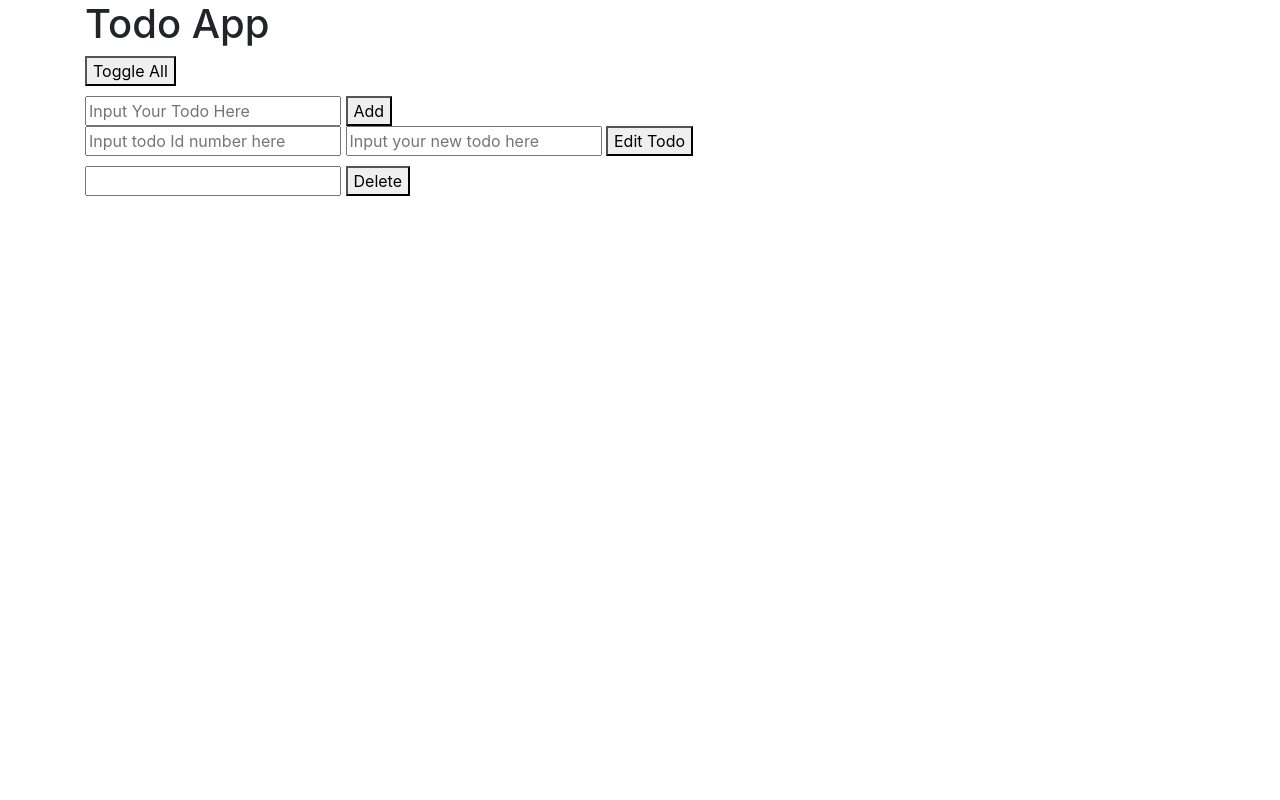
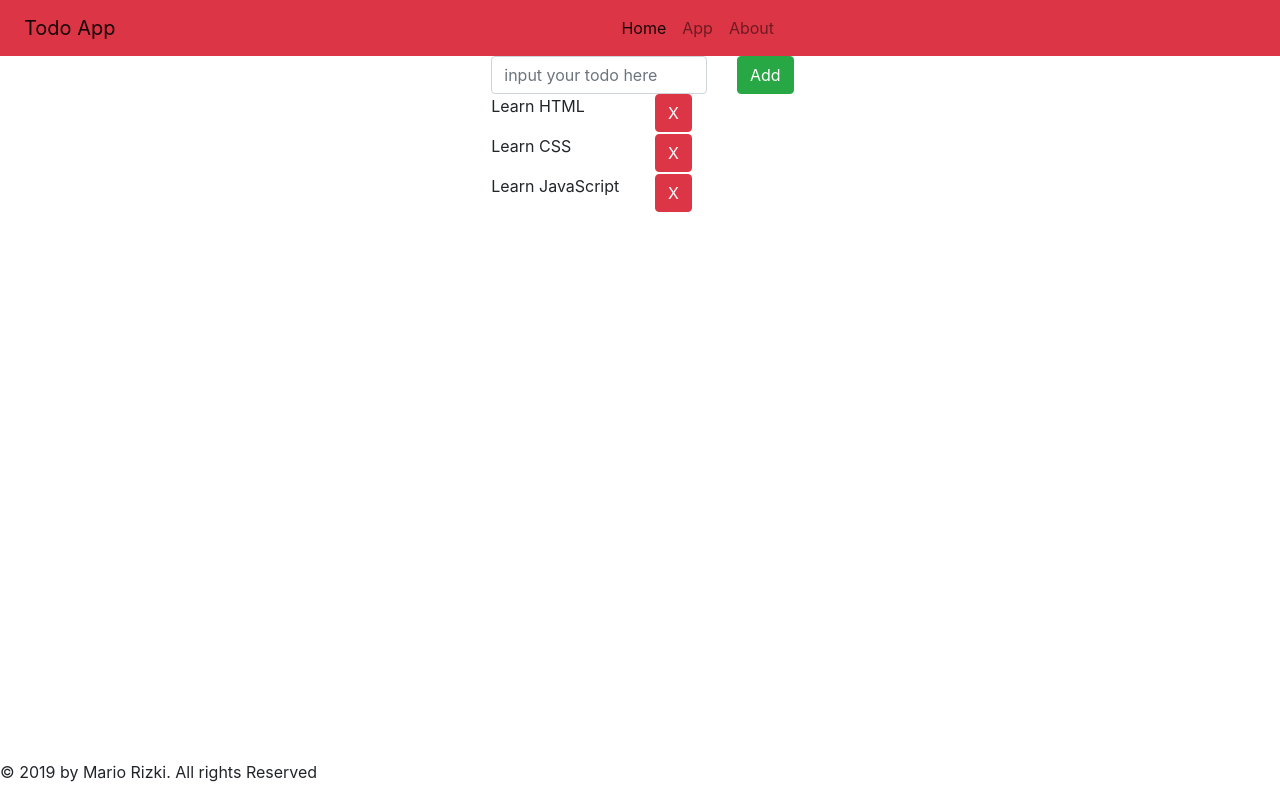
Before and after one commit to mariorizki/learn-DOM, a plain HTML site: page index.html in a window 1280 px wide. Drawn offline with nearby package versions, Linux system fonts and the light colour scheme; a web font is replaced by a local one.

Commit message:
create new layout

```diff
--- a/index.html
+++ b/index.html
@@ -11,74 +11,129 @@
     <!-- Bootstrap CSS -->
     <link
       rel="stylesheet"
-      href="https://maxcdn.bootstrapcdn.com/bootstrap/4.0.0/css/bootstrap.min.css"
-      integrity="sha384-Gn5384xqQ1aoWXA+058RXPxPg6fy4IWvTNh0E263XmFcJlSAwiGgFAW/dAiS6JXm"
+      href="https://stackpath.bootstrapcdn.com/bootstrap/4.2.1/css/bootstrap.min.css"
+      integrity="sha384-GJzZqFGwb1QTTN6wy59ffF1BuGJpLSa9DkKMp0DgiMDm4iYMj70gZWKYbI706tWS"
       crossorigin="anonymous"
     />
-    <link rel="stylesheet" href="index.css" />
 
-    <title>Learn DOM</title>
+    <!-- CSS -->
+    <link rel="stylesheet" href="style.css" />
+
+    <!-- Fonts -->
+    <link
+      href="https://fonts.googleapis.com/css?family=Viga"
+      rel="stylesheet"
+    />
+
+    <!-- Animate -->
+    <link
+      rel="stylesheet"
+      href="https://cdnjs.cloudflare.com/ajax/libs/animate.css/3.7.0/animate.min.css"
+    />
+    <title>Todo App</title>
   </head>
 
   <body>
-    <div class="container">
-      <h1>Todo App</h1>
+    <!-- navbar -->
+    <nav class="navbar navbar-expand-lg navbar-light bg-danger">
+      <a
+        class="navbar-brand ml-2 animated infinite rubberBand delay-2s"
+        href="#"
+        >Todo App</a
+      >
+      <button
+        class="navbar-toggler"
+        type="button"
+        data-toggle="collapse"
+        data-target="#navbarNavAltMarkup"
+        aria-controls="navbarNavAltMarkup"
+        aria-expanded="false"
+        aria-label="Toggle navigation"
+      >
+        <span class="navbar-toggler-icon"></span>
+      </button>
+      <div class="collapse navbar-collapse" id="navbarNavAltMarkup">
+        <div class="navbar-nav mx-auto">
+          <a class="nav-item nav-link active" href="#"
+            >Home<span class="sr-only">(current)</span></a
+          >
+          <a class="nav-item nav-link" href="#">App</a>
+          <a class="nav-item nav-link" href="#">About</a>
+        </div>
+      </div>
+    </nav>
+    <!-- end of navbar -->
 
-      <div>
-        <button id="toggleAllButton" onclick="handlers.toggleAll()">
-          Toggle All
-        </button>
+    <!-- app -->
+    <div class="row justify-content-center">
+      <div class="col-10 col-sm-6 col-md-5 col-lg-5 col-xl-3 app">
+        <form class="row input-form">
+          <div class="col-9 col-sm-9">
+            <input
+              type="text"
+              class="form-control"
+              placeholder="input your todo here"
+            />
+          </div>
+          <div class="col-3 col-sm-1">
+            <button type="button" class="btn btn-success">Add</button>
+          </div>
+        </form>
+        <!-- task section -->
+        <div class="row tasks">
+          <div class="col">
+            <p>Learn HTML</p>
+          </div>
+          <div class="col">
+            <button type="button" class="btn btn-danger">X</button>
+          </div>
+        </div>
+        <div class="row tasks">
+          <div class="col">
+            <p>Learn CSS</p>
+          </div>
+          <div class="col">
+            <button type="button" class="btn btn-danger">X</button>
+          </div>
+        </div>
+        <div class="row tasks">
+          <div class="col">
+            <p>Learn JavaScript</p>
+          </div>
+          <div class="col">
+            <button type="button" class="btn btn-danger">X</button>
+          </div>
+        </div>
       </div>
+    </div>
+    <!-- end of app -->
 
-      <form onsubmit="handlers.addTodo()">
-        <input
-          id="addTodoText"
-          type="text"
-          placeholder="Input Your Todo Here"
-        />
-        <button id="addTodo" type="submit">
-          Add
-        </button>
-      </form>
+    <!-- footer -->
+    <img
+      src="assets/banner.png"
+      class="footer-image img-fluid fixed-bottom"
+      alt=""
+    />
+    <div id="footer" class="footer fixed-bottom">
+      <p>&copy; 2019 by Mario Rizki. All rights Reserved</p>
+    </div>
+    <!-- end of footer -->
 
-      <div>
-        <input
-          id="inputTodoId"
-          type="number"
-          placeholder="Input todo Id number here"
-        />
-        <input
-          id="inputNewTodo"
-          type="text"
-          placeholder="Input your new todo here"
-        />
-        <button id="editTodo" onclick="handlers.editTodo()">Edit Todo</button>
-      </div>
-
-      <div>
-        <input id="inputDeleteTodoId" type="number" />
-        <button id="deleteTodo" onclick="handlers.deleteTodo()">Delete</button>
-      </div>
-
-      <ul></ul>
-    </div>
-
-    <script src="index.js"></script>
     <!-- Optional JavaScript -->
     <!-- jQuery first, then Popper.js, then Bootstrap JS -->
     <script
-      src="https://code.jquery.com/jquery-3.2.1.slim.min.js"
-      integrity="sha384-KJ3o2DKtIkvYIK3UENzmM7KCkRr/rE9/Qpg6aAZGJwFDMVNA/GpGFF93hXpG5KkN"
+      src="https://code.jquery.com/jquery-3.3.1.slim.min.js"
+      integrity="sha384-q8i/X+965DzO0rT7abK41JStQIAqVgRVzpbzo5smXKp4YfRvH+8abtTE1Pi6jizo"
       crossorigin="anonymous"
     ></script>
     <script
-      src="https://cdnjs.cloudflare.com/ajax/libs/popper.js/1.12.9/umd/popper.min.js"
-      integrity="sha384-ApNbgh9B+Y1QKtv3Rn7W3mgPxhU9K/ScQsAP7hUibX39j7fakFPskvXusvfa0b4Q"
+      src="https://cdnjs.cloudflare.com/ajax/libs/popper.js/1.14.6/umd/popper.min.js"
+      integrity="sha384-wHAiFfRlMFy6i5SRaxvfOCifBUQy1xHdJ/yoi7FRNXMRBu5WHdZYu1hA6ZOblgut"
       crossorigin="anonymous"
     ></script>
     <script
-      src="https://maxcdn.bootstrapcdn.com/bootstrap/4.0.0/js/bootstrap.min.js"
-      integrity="sha384-JZR6Spejh4U02d8jOt6vLEHfe/JQGiRRSQQxSfFWpi1MquVdAyjUar5+76PVCmYl"
+      src="https://stackpath.bootstrapcdn.com/bootstrap/4.2.1/js/bootstrap.min.js"
+      integrity="sha384-B0UglyR+jN6CkvvICOB2joaf5I4l3gm9GU6Hc1og6Ls7i6U/mkkaduKaBhlAXv9k"
       crossorigin="anonymous"
     ></script>
   </body>
```
